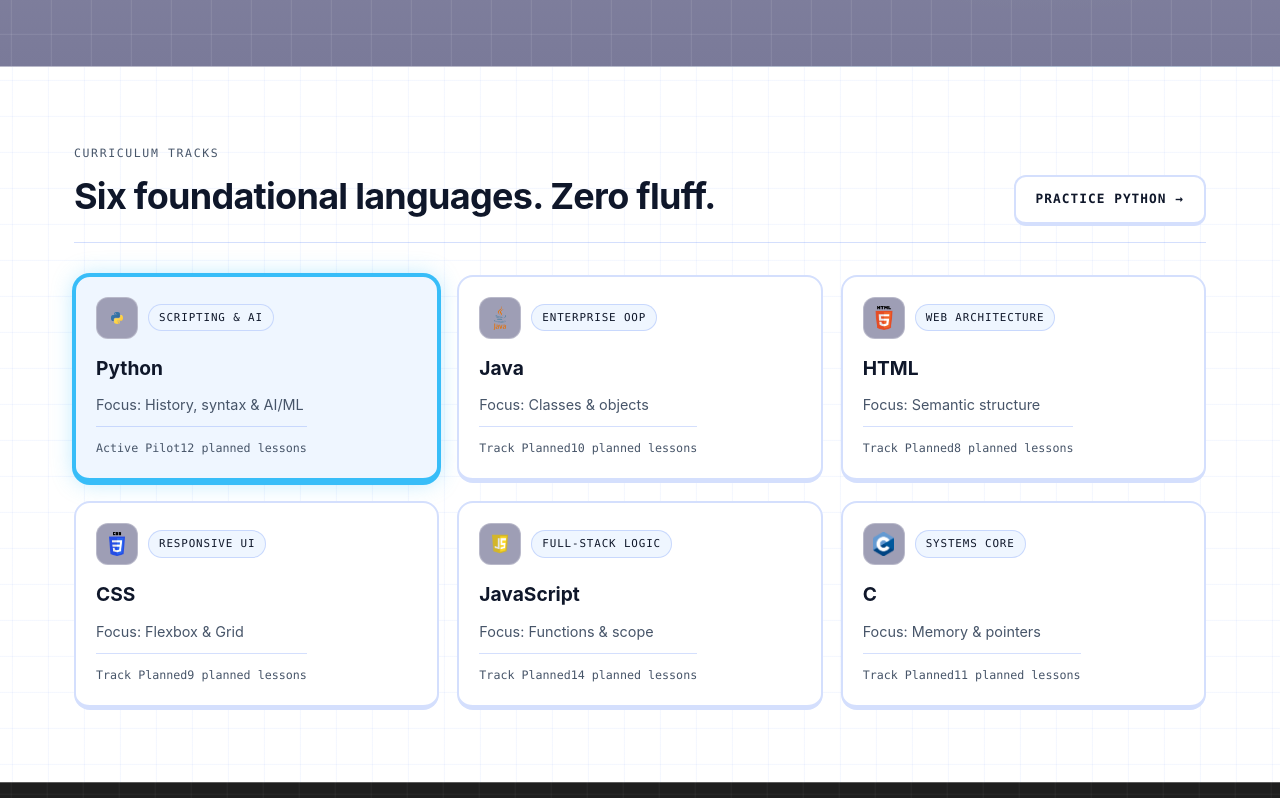
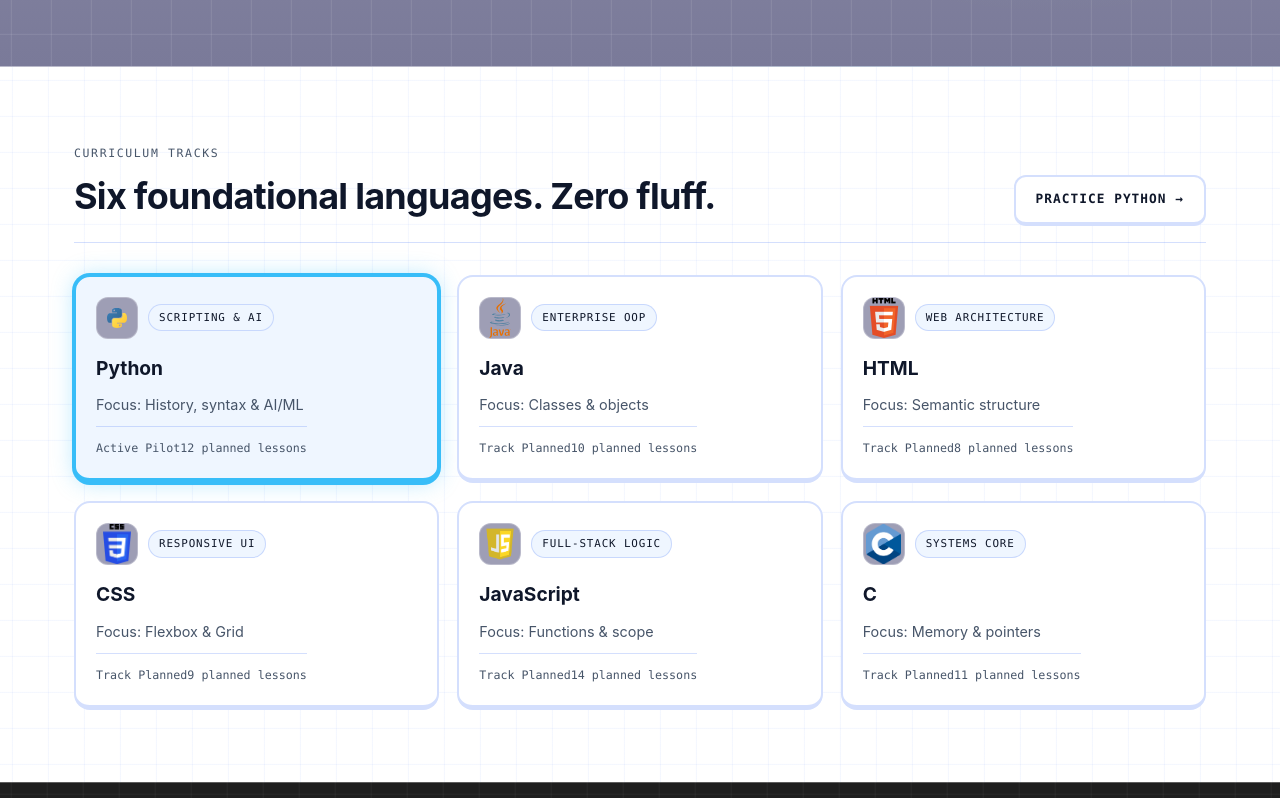
Before and after one commit to JoshKoledoye/lesh-devs, a React (Vite) app: page / in a window 1280 px wide. Shown: the part 724-1522 px from the top of the page. Built offline with nearby package versions, Linux system fonts and the light colour scheme.

Commit message:
Increase size of lang-logo-img to 40px

```diff
--- a/src/styles.css
+++ b/src/styles.css
@@ -529,8 +529,8 @@ body {
 }
 
 .lang-logo-img {
-  width: 24px;
-  height: 24px;
+  width: 40px;
+  height: 40px;
   object-fit: contain;
 }
 
```
